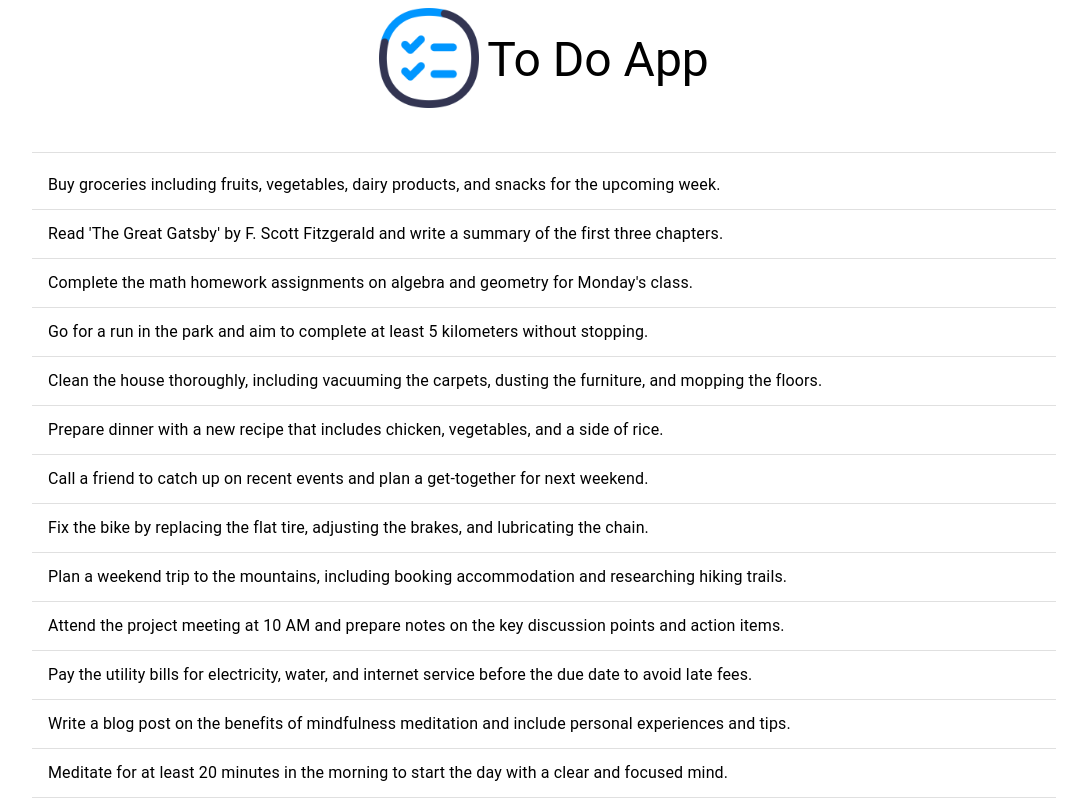
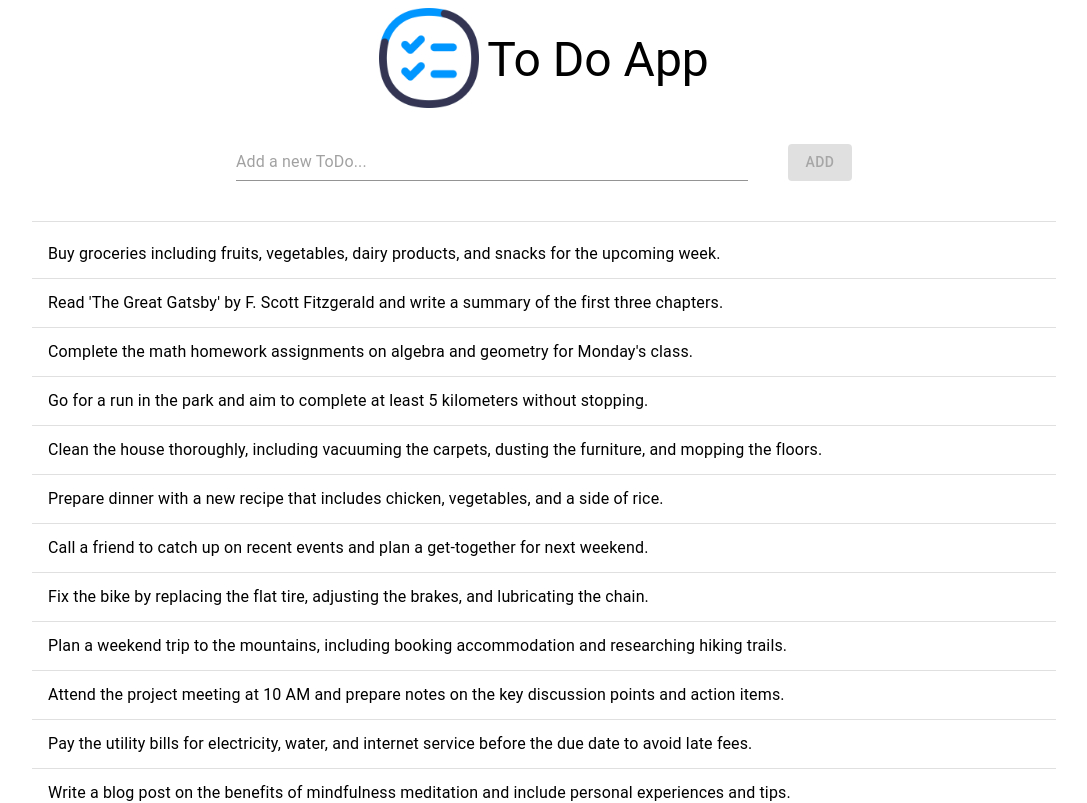
Before and after one commit to Jamal-SaadEddin/Typed-ToDo-App, a React (Vite) app: page / in a window 1280 px wide. Shown: the top 803 px of the page, without its empty margins (96-1183 px from the left). Built offline with nearby package versions, Linux system fonts and the light colour scheme.

Commit message:
Add New To-Do Items

```diff
--- a/src/App.tsx
+++ b/src/App.tsx
@@ -16,7 +16,7 @@ const App = () => {
       sx={{ px: { xs: 2, md: 10, lg: 15, xl: 60 } }}
     >
       <Grid item xs={12}>
-        <Navbar />
+        <Navbar currentTodos={currentTodos} setCurrentTodos={setCurrentTodos} />
       </Grid>
       <Grid item xs={12}>
         <Divider />
--- a/src/components/Navbar.tsx
+++ b/src/components/Navbar.tsx
@@ -1,9 +1,29 @@
-import { Box, Stack, Typography } from "@mui/material";
+import { Box, Button, Input, Stack, Typography } from "@mui/material";
+import { useState } from "react";
 import APP_LOGO from "../assets/todo-icon.png";
+import ToDo from "../entities/ToDo";
 
-const Navbar = () => {
+let newToDoId: number = 16;
+interface Props {
+  currentTodos: ToDo[];
+  setCurrentTodos: (todos: ToDo[]) => void;
+}
+
+const Navbar = ({ currentTodos, setCurrentTodos }: Props) => {
+  const [newTodoContent, setNewTodoContent] = useState<string>("");
+
+  const handleAdd = () => {
+    const newTodo: ToDo = {
+      id: newToDoId++,
+      content: newTodoContent,
+      completed: false,
+    };
+    setCurrentTodos([newTodo, ...currentTodos]);
+    setNewTodoContent("");
+  };
+
   return (
-    <Box>
+    <Stack spacing={4}>
       <Stack
         direction="row"
         justifyContent="center"
@@ -15,7 +35,25 @@ const Navbar = () => {
         </Box>
         <Typography variant="h3">To Do App</Typography>
       </Stack>
-    </Box>
+      <Stack direction="row" justifyContent="center" spacing={5}>
+        <Input
+          placeholder="Add a new ToDo..."
+          sx={{ width: { xs: "100%", lg: "50%" } }}
+          value={newTodoContent}
+          onInput={(e) =>
+            setNewTodoContent((e.target as HTMLInputElement).value)
+          }
+          onKeyDown={(e) => e.key === "Enter" && handleAdd()}
+        />
+        <Button
+          variant="contained"
+          onClick={handleAdd}
+          disabled={newTodoContent.replace(/\s/g, "") === ""}
+        >
+          Add
+        </Button>
+      </Stack>
+    </Stack>
   );
 };
 
```
